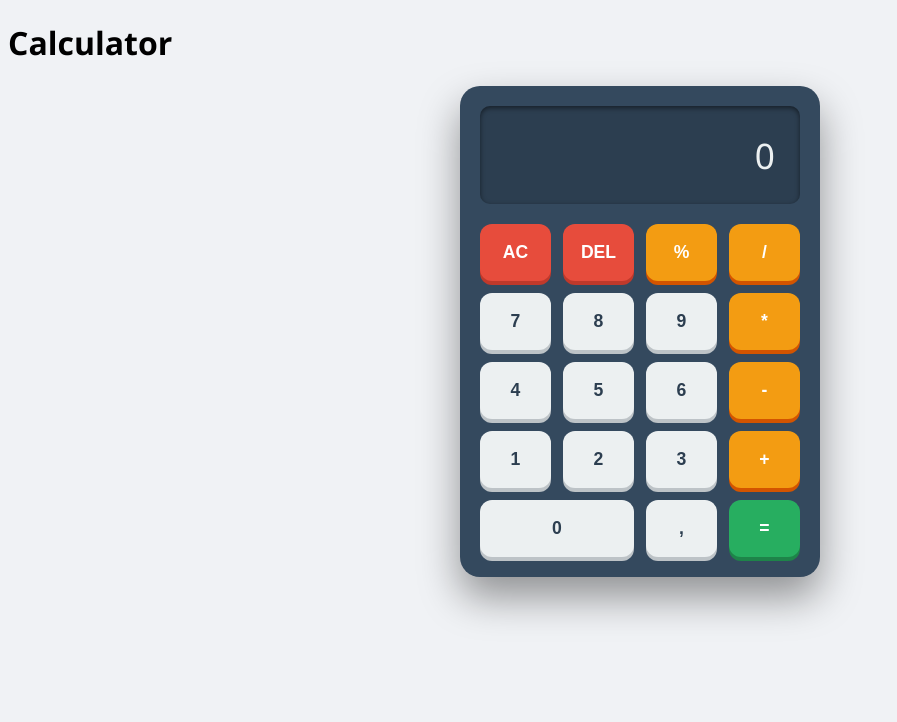
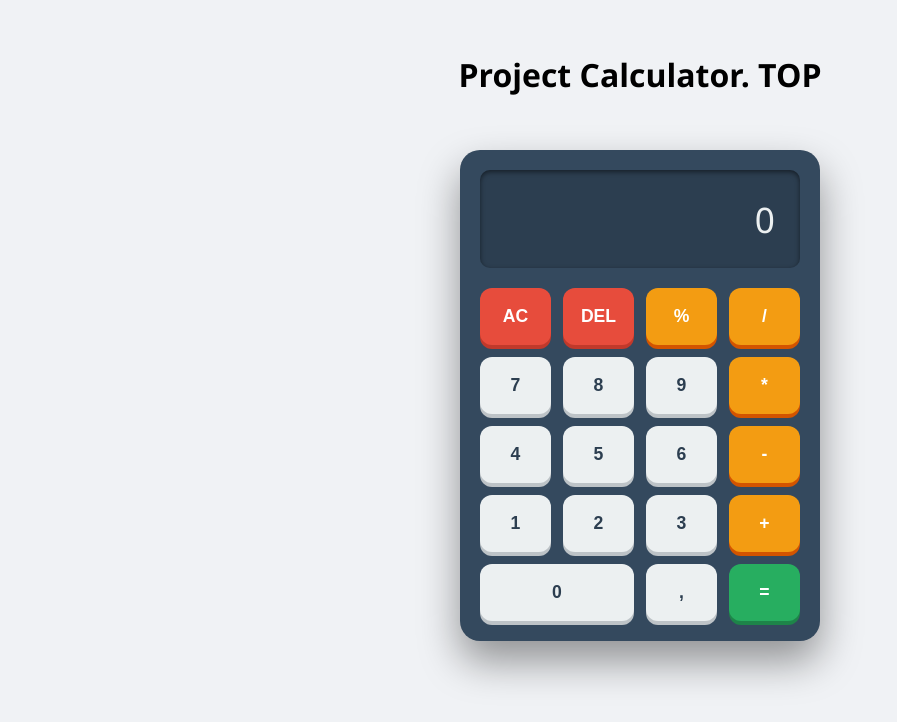
Before and after one commit to JP-Zeta/Project-Calculator.-TOP, a plain HTML site: page index.html in a window 1280 px wide. Shown: the whole page, without its empty margins (0-897 px from the left). Drawn offline with Linux system fonts and the light colour scheme.

Commit message:
Acomodando titulo.

```diff
--- a/index.html
+++ b/index.html
@@ -8,7 +8,7 @@
 </head>
 <body>
     <div class="container">
-        <h1>Calculator</h1>
+        <h1>Project Calculator. TOP</h1>
         <div class="container-calculator">
             <div class="pantalla">
                 <span>0</span>
--- a/script.js
+++ b/script.js
@@ -0,0 +1 @@
+const n1 =
--- a/styles.css
+++ b/styles.css
@@ -2,6 +2,14 @@
 body {
     background-color: #f0f2f5;
     font-family: 'Segoe UI', Tahoma, Geneva, Verdana, sans-serif;
+}
+
+.container {
+    text-align: center;
+}
+
+.container h1 {
+    padding: 2rem;
 }
 
 .container-calculator {
```
